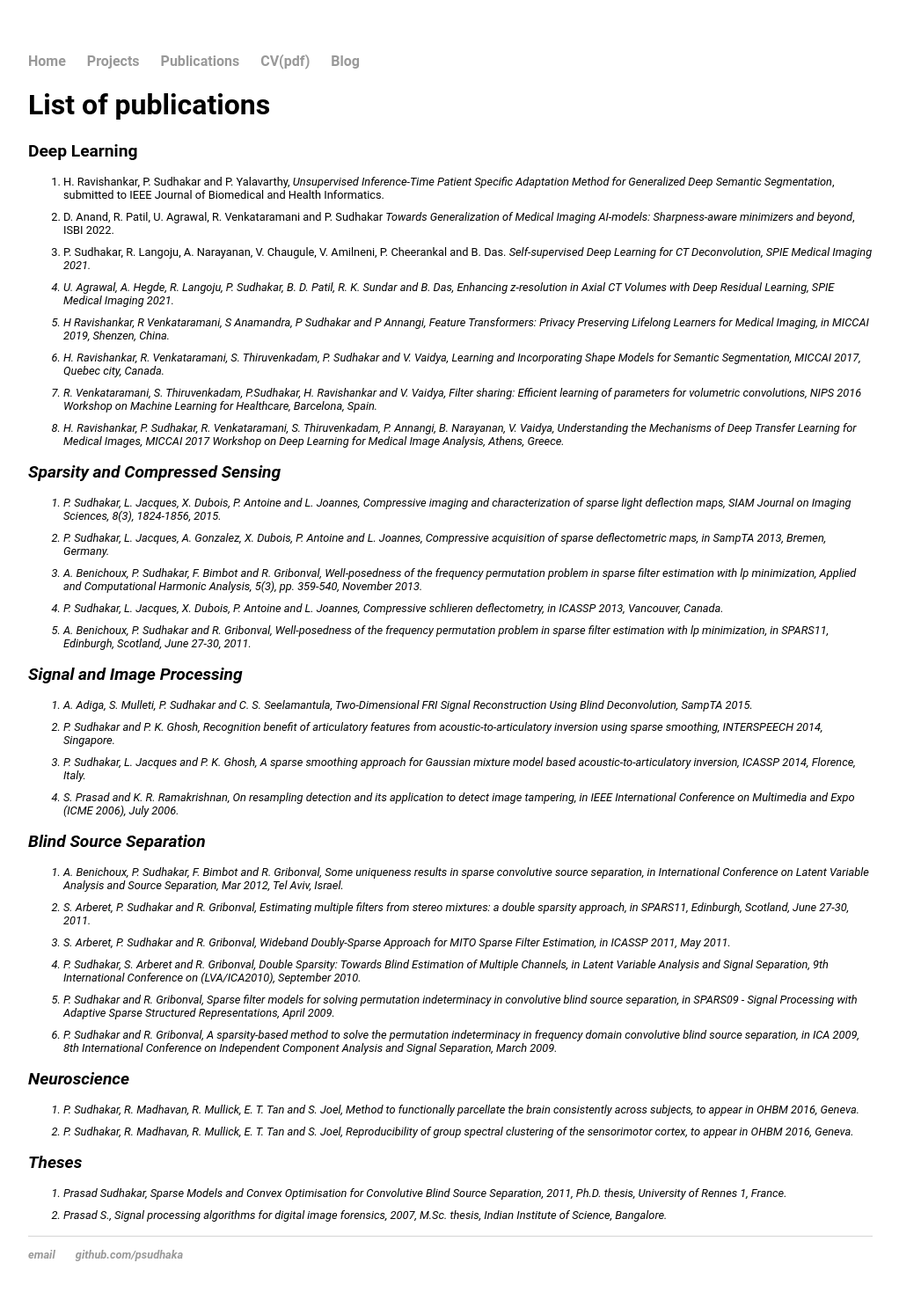
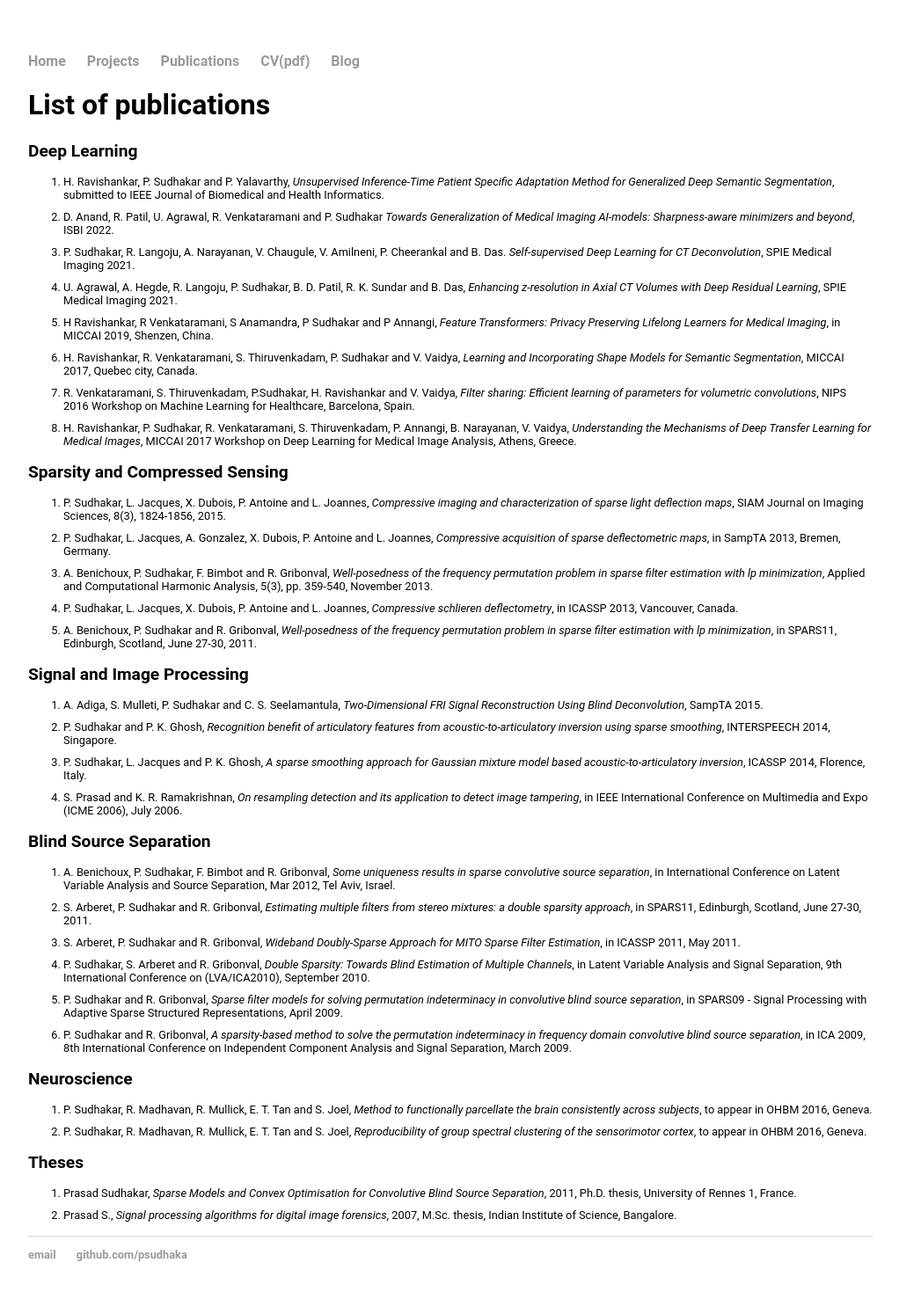
Before and after one commit to psudhaka/psudhaka.github.io, a Jekyll site: the page built from publications.html, in a window 1280 px wide. Shown: the whole page at 88% size, without its empty margins (128-1150 px from the left). Built offline with Jekyll 4.4.1, drawn with Linux system fonts in a browser that asks for light colours.

```diff
--- a/publications.html
+++ b/publications.html
@@ -12,7 +12,7 @@ title: Prasad Sudhakar
 	<ol class="a">
 		<li>H. Ravishankar, P. Sudhakar and P. Yalavarthy, <i>Unsupervised Inference-Time Patient Specific Adaptation Method for Generalized Deep Semantic Segmentation</i>, submitted to IEEE Journal of Biomedical and Health Informatics. </li>
 		<li>D. Anand, R. Patil, U. Agrawal, R. Venkataramani and P. Sudhakar <i>Towards Generalization of Medical Imaging AI-models: Sharpness-aware minimizers and beyond</i>, ISBI 2022.</li>
-		<li>P. Sudhakar, R. Langoju, A. Narayanan, V. Chaugule, V. Amilneni, P. Cheerankal and B. Das. <i>Self-supervised Deep Learning for CT Deconvolution<i>, SPIE Medical Imaging 2021.</li>
+		<li>P. Sudhakar, R. Langoju, A. Narayanan, V. Chaugule, V. Amilneni, P. Cheerankal and B. Das. <i>Self-supervised Deep Learning for CT Deconvolution</i>, SPIE Medical Imaging 2021.</li>
 		<li>U. Agrawal, A. Hegde, R. Langoju, P. Sudhakar, B. D. Patil, R. K. Sundar and B. Das, <i>Enhancing z-resolution in Axial CT Volumes with Deep Residual Learning</i>, SPIE Medical Imaging 2021.</li>
 		<li> H Ravishankar, R Venkataramani, S Anamandra, P Sudhakar and P Annangi, <i>Feature Transformers: Privacy Preserving Lifelong Learners for Medical Imaging</i>, in MICCAI 2019, Shenzen, China.</li>
 		<li> H. Ravishankar, R. Venkataramani, S. Thiruvenkadam, P. Sudhakar and V. Vaidya, <i>Learning and Incorporating Shape Models for Semantic Segmentation</i>, MICCAI 2017, Quebec city, Canada.</li>
```
